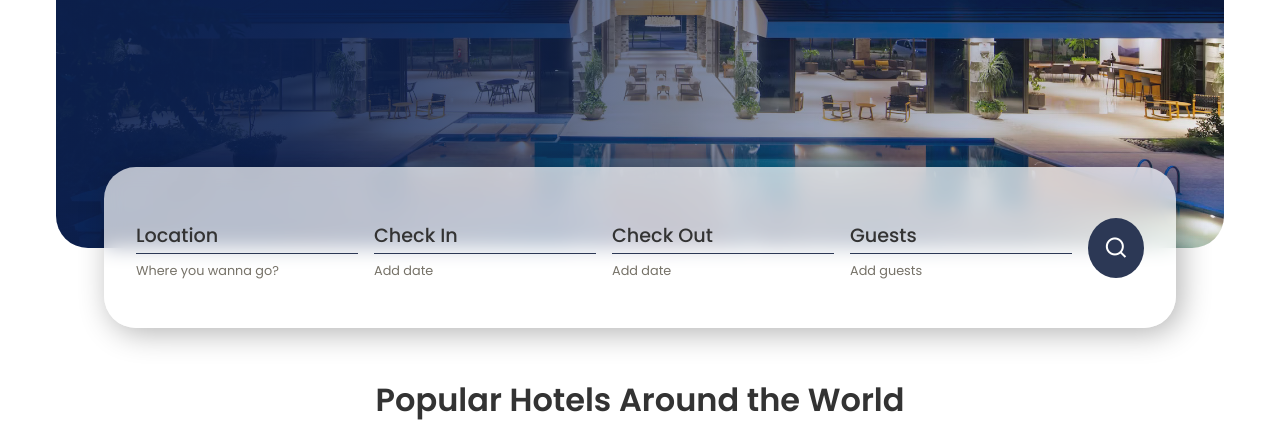
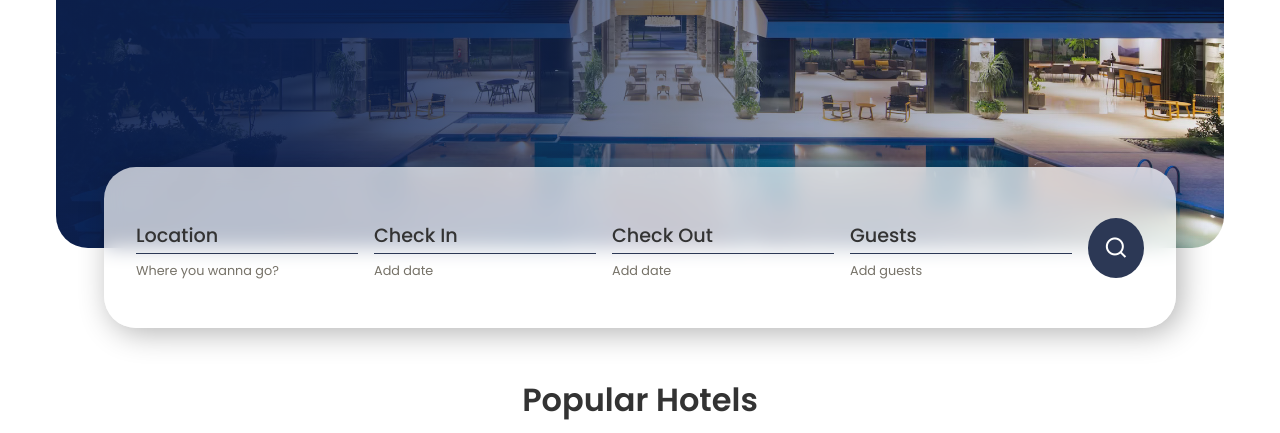
Before and after one commit to neirucode/practice, a plain HTML site: page index.html in a window 1280 px wide. Shown: the part 367-800 px from the top of the page. Drawn offline with nearby package versions, Linux system fonts and the light colour scheme.

Commit message:
popular hotels

```diff
--- a/index.html
+++ b/index.html
@@ -67,7 +67,7 @@
         </div>
     </header>
     <section class="section__container popular__container">
-        <h2 class="section__header">Popular Hotels Around the World</h2>
+        <h2 class="section__header">Popular Hotels</h2>
         <div class="popular__grid">
             <div class="popular__card">
                 <img src="images/colline.jpg" alt="popular hotel" />
```
